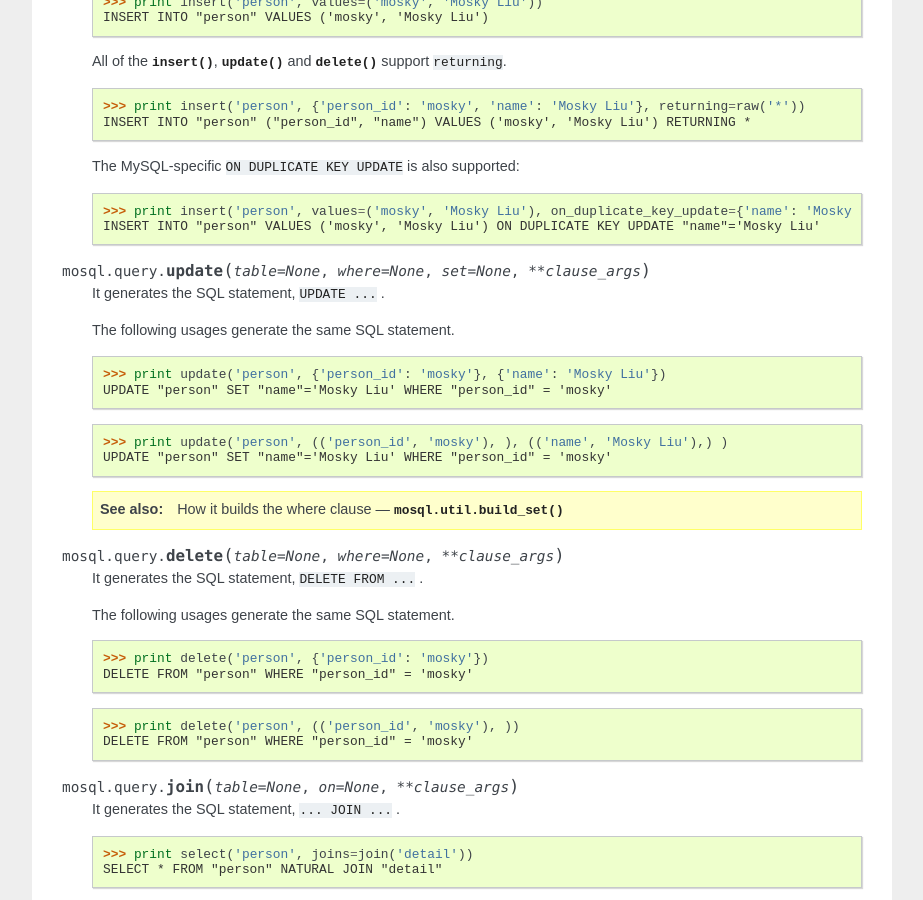
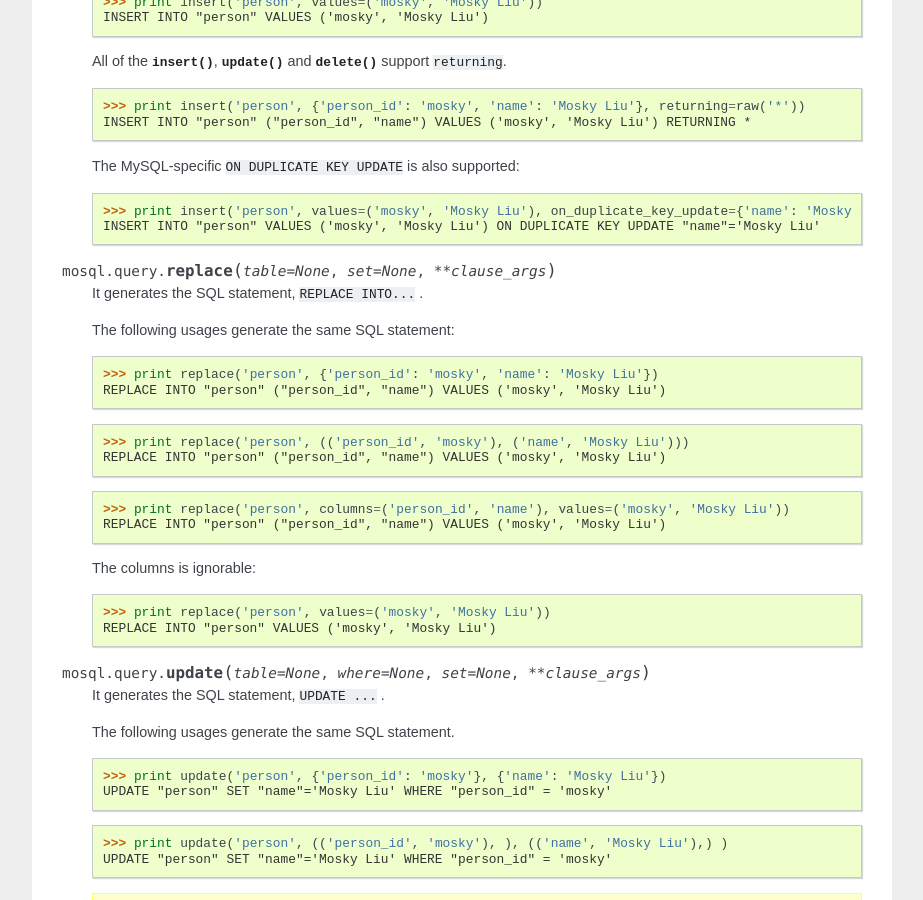
Before and after one commit to moskytw/mosql, a Sphinx documentation site: the page built from docs/query.rst, in a window 1280 px wide and 900 px high, scrolled down 2225 px. Shown: the whole window, without its empty margins (198-1121 px from the left). Built offline with Sphinx 7.4.7, drawn with Linux system fonts in a browser that asks for light colours.

Commit message:
add replace statement

```diff
--- a/docs/query.rst
+++ b/docs/query.rst
@@ -129,6 +129,26 @@ If you want to build you own, there are all basic bricks you need -
     >>> print insert('person', values=('mosky', 'Mosky Liu'), on_duplicate_key_update={'name': 'Mosky Liu'})
     INSERT INTO "person" VALUES ('mosky', 'Mosky Liu') ON DUPLICATE KEY UPDATE "name"='Mosky Liu'
 
+.. py:function:: replace(table=None, set=None, **clause_args)
+
+    It generates the SQL statement, ``REPLACE INTO...`` .
+
+    The following usages generate the same SQL statement:
+
+    >>> print replace('person', {'person_id': 'mosky', 'name': 'Mosky Liu'})
+    REPLACE INTO "person" ("person_id", "name") VALUES ('mosky', 'Mosky Liu')
+
+    >>> print replace('person', (('person_id', 'mosky'), ('name', 'Mosky Liu')))
+    REPLACE INTO "person" ("person_id", "name") VALUES ('mosky', 'Mosky Liu')
+
+    >>> print replace('person', columns=('person_id', 'name'), values=('mosky', 'Mosky Liu'))
+    REPLACE INTO "person" ("person_id", "name") VALUES ('mosky', 'Mosky Liu')
+
+    The columns is ignorable:
+
+    >>> print replace('person', values=('mosky', 'Mosky Liu'))
+    REPLACE INTO "person" VALUES ('mosky', 'Mosky Liu')
+
 .. py:function:: update(table=None, where=None, set=None, **clause_args)
 
     It generates the SQL statement, ``UPDATE ...`` .
```
Also changed, not shown: 3 other files.
